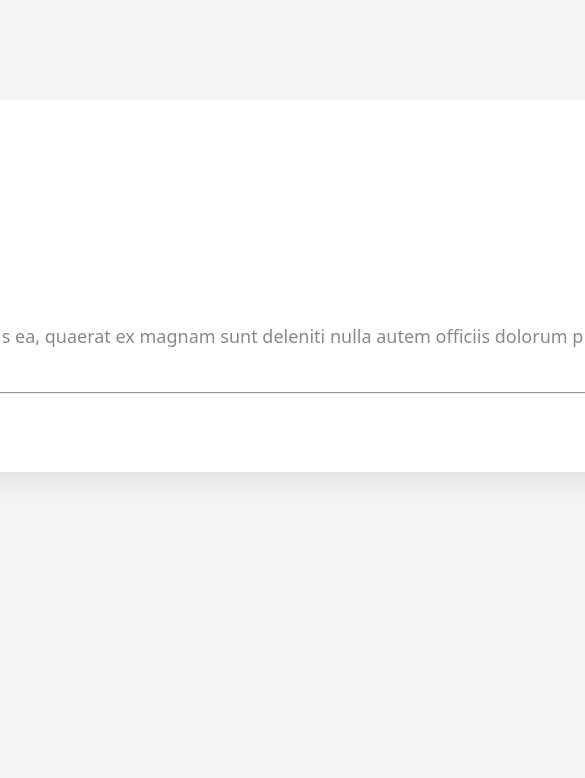
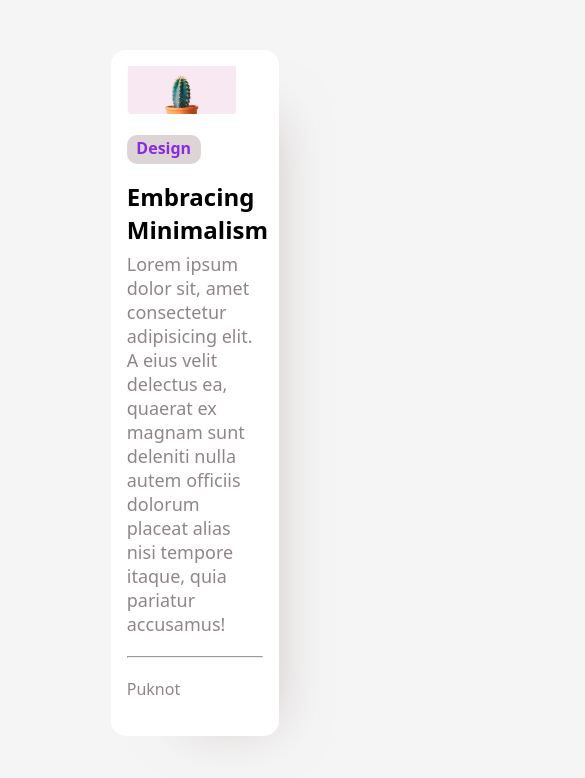
Before and after one commit to juraceglen/minimal_blog, a plain HTML site: page index.html in a window 390 px wide. Shown: the top 778 px of the page, 585 px wide, since content can reach past the window. Drawn offline with Linux system fonts and the light colour scheme.

Commit message:
run mobile view

```diff
--- a/index.html
+++ b/index.html
@@ -10,6 +10,7 @@
         padding: 0;
       }
       body {
+        max-height: 100vh;
         font-family: system-ui, -apple-system, BlinkMacSystemFont, 'Segoe UI', Roboto, Oxygen, Ubuntu, Cantarell, 'Open Sans', 'Helvetica Neue', sans-serif;
         background-color: whitesmoke;
         display: flex;
@@ -20,15 +21,15 @@
         border-radius: 15px;
         background-color: white;
         padding: 16px;
-        margin-top: 100px;
-        min-width: 425vw;
+        margin-top: 50px;
+        max-width: 35vw;
         min-height: auto;
         box-shadow: 35px 27px 54px -42px rgba(166,141,141,0.54);
         -webkit-box-shadow: 35px 27px 54px -42px rgba(166,141,141,0.54);
         -moz-box-shadow: 35px 27px 54px -42px rgba(166,141,141,0.54);
       }
       img {
-        width: 60vw;
+        width: 28vw;
         height: auto;
       }
       .design {
```
